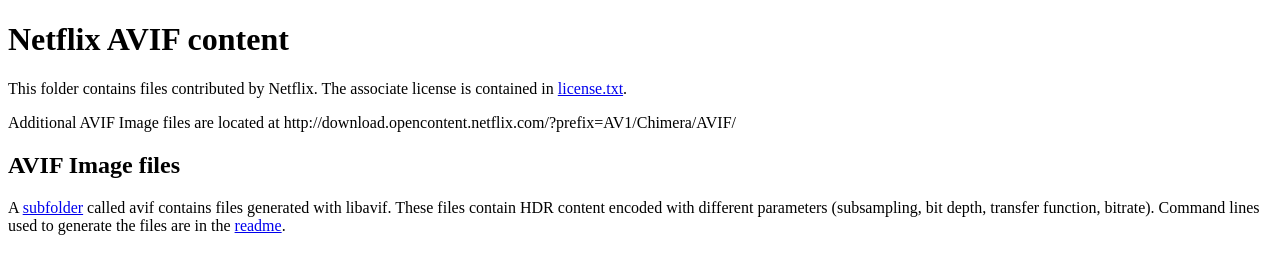
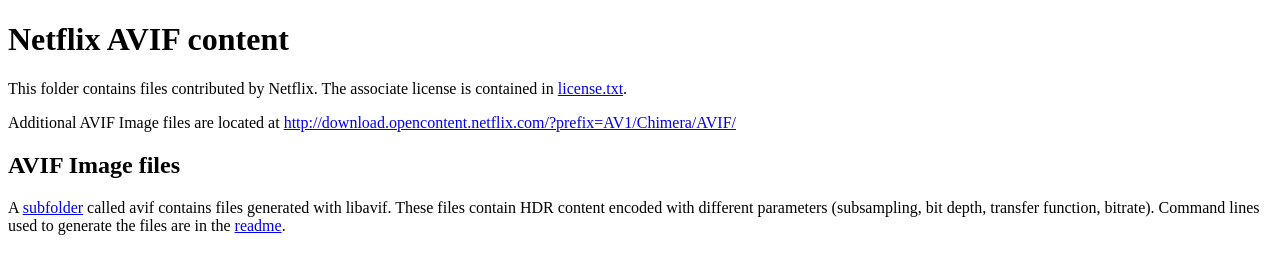
Before and after one commit to AOMediaCodec/av1-avif, a plain HTML site: page testFiles/Netflix/index.html in a window 1280 px wide. Shown: the top 253 px of the page. Drawn offline with Linux system fonts and the light colour scheme.

Commit message:
update Netflix index.html with external link

```diff
--- a/testFiles/Netflix/index.html
+++ b/testFiles/Netflix/index.html
@@ -7,7 +7,7 @@
 	<h1>Netflix AVIF content</h1>
 
 	<p>This folder contains files contributed by Netflix. The associate license is contained in <a href="license.txt">license.txt</a>.</p>
-	<p>Additional AVIF Image files are located at http://download.opencontent.netflix.com/?prefix=AV1/Chimera/AVIF/</p>
+	<p>Additional AVIF Image files are located at <a href="http://download.opencontent.netflix.com/?prefix=AV1/Chimera/AVIF/">http://download.opencontent.netflix.com/?prefix=AV1/Chimera/AVIF/</a></p>
 
 
 	<h2>AVIF Image files</h2>
```
